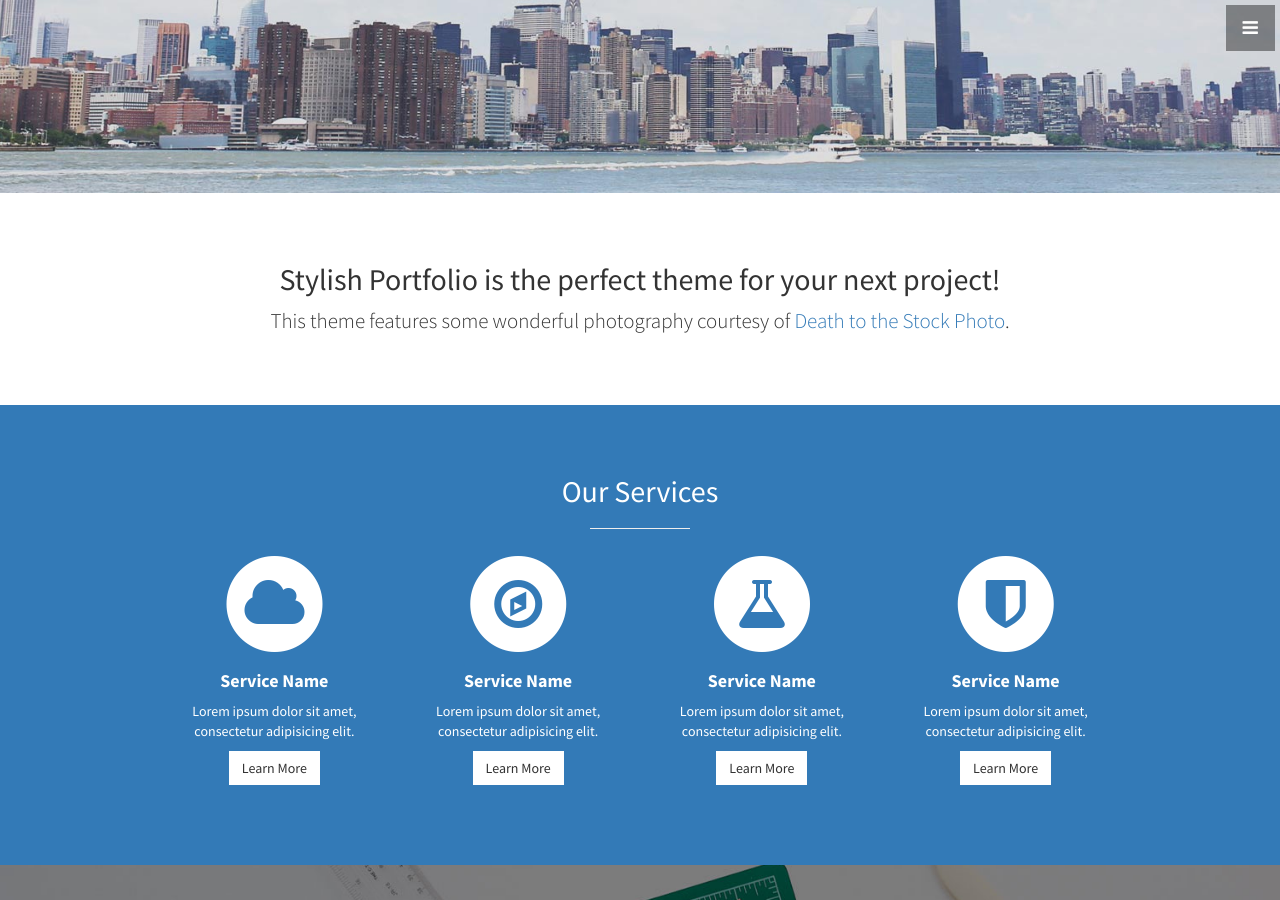
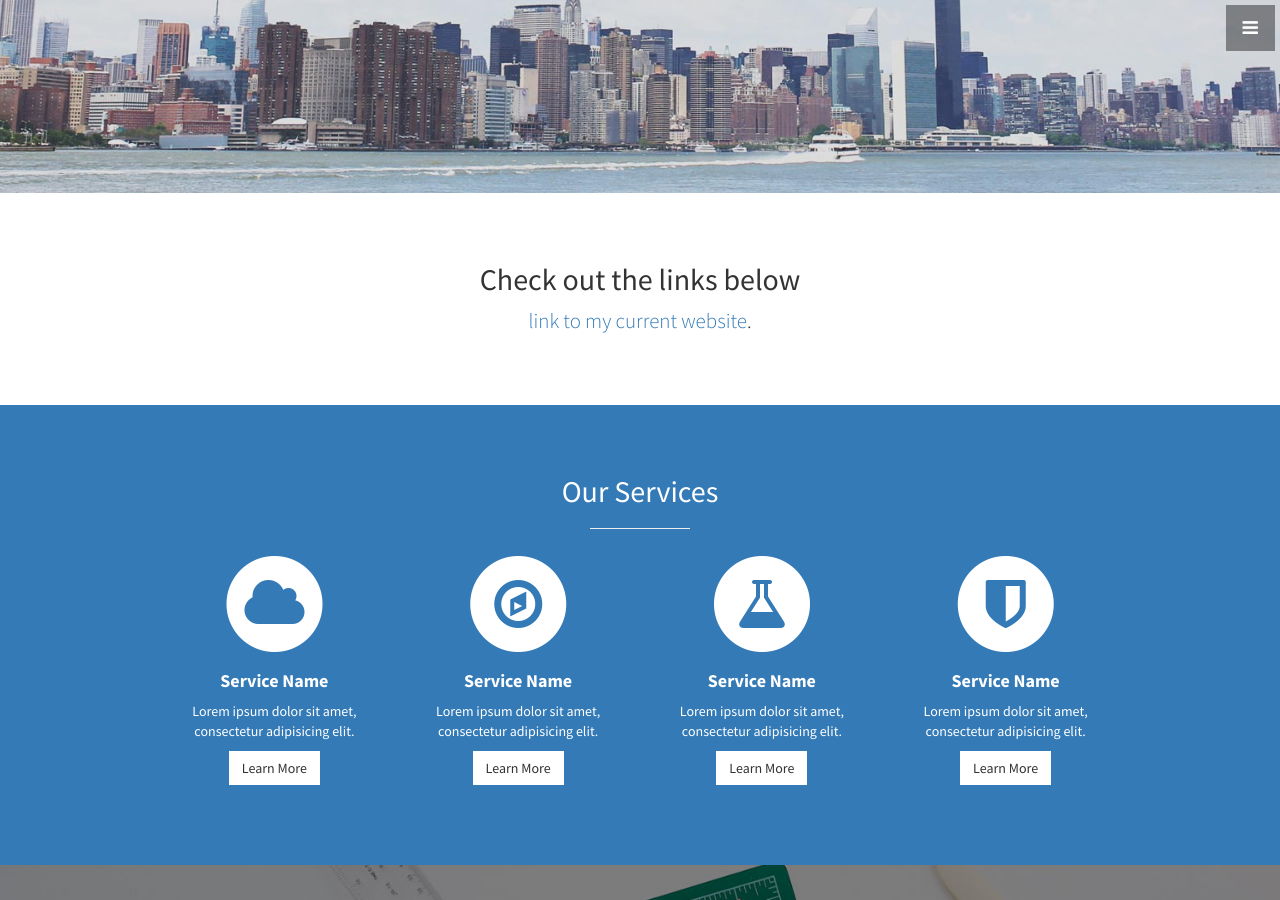
Before and after one commit to Lwein005/Portfolio-Site, a Jekyll site: the page built from index.html, in a window 1280 px wide and 900 px high, scrolled down 707 px. Built offline with Jekyll 4.4.1, drawn with Linux system fonts in a browser that asks for light colours.

Commit message:
Updated about.html, added link to my current site

```diff
--- a/_includes/about.html
+++ b/_includes/about.html
@@ -2,8 +2,8 @@
   <div class="container">
     <div class="row">
       <div class="col-lg-12 text-center">
-        <h2>Stylish Portfolio is the perfect theme for your next project!</h2>
-        <p class="lead">This theme features some wonderful photography courtesy of <a target="_blank" href="http://join.deathtothestockphoto.com/">Death to the Stock Photo</a>.</p>
+        <h2>Check out the links below</h2>
+        <p class="lead"><a target="_blank" href="http://www.liliweinberger.com/">link to my current website</a>.</p>
       </div>
     </div>
     <!-- /.row -->
--- a/_includes/head.html
+++ b/_includes/head.html
@@ -6,7 +6,7 @@
   <meta name="description" content="">
   <meta name="author" content="">
 
-  <title>Stylish Portfolio - Start Bootstrap Theme</title>
+  <title>Check out the links below</title>
 
   <!-- Bootstrap Core CSS -->
   <link href="css/bootstrap.min.css" rel="stylesheet">
```
